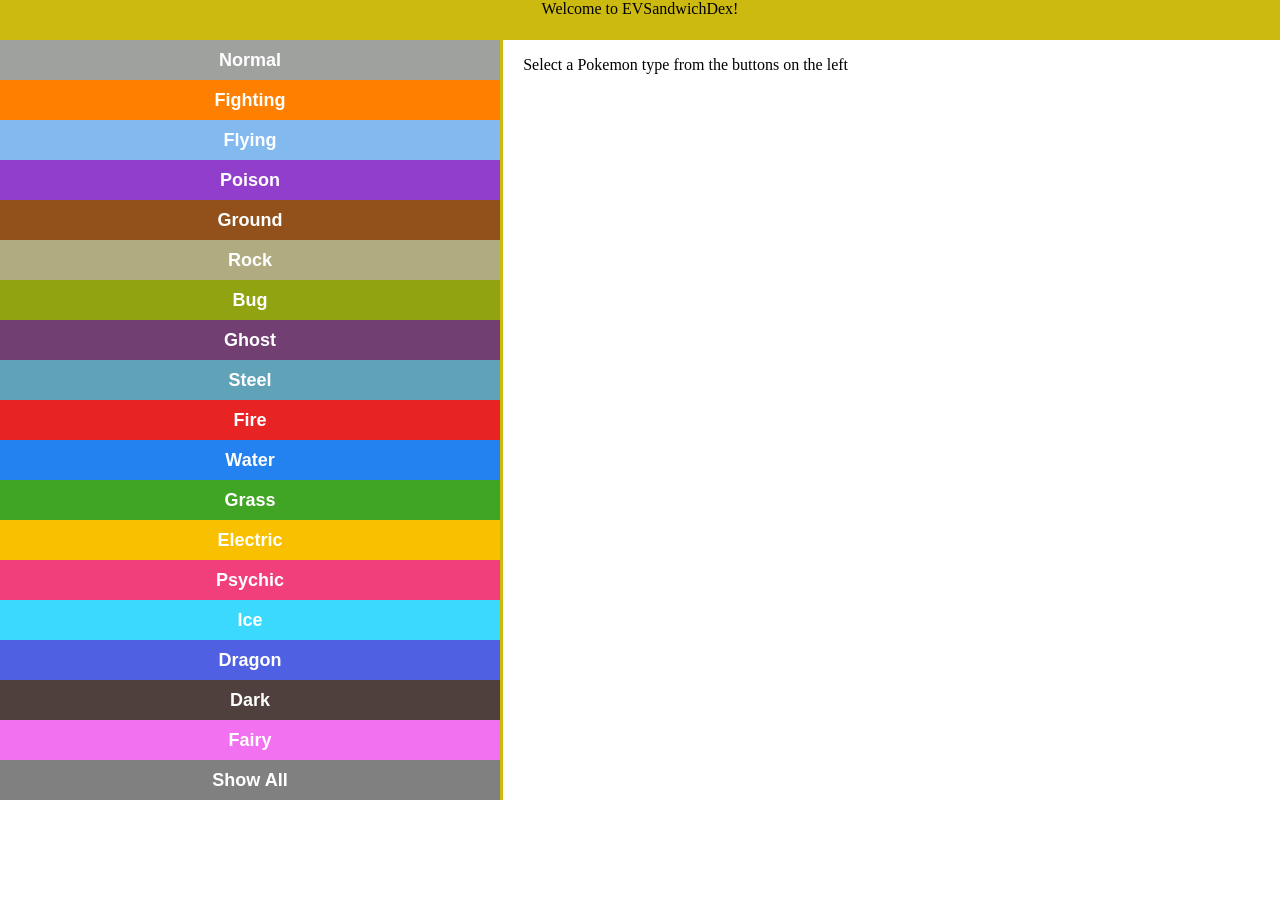
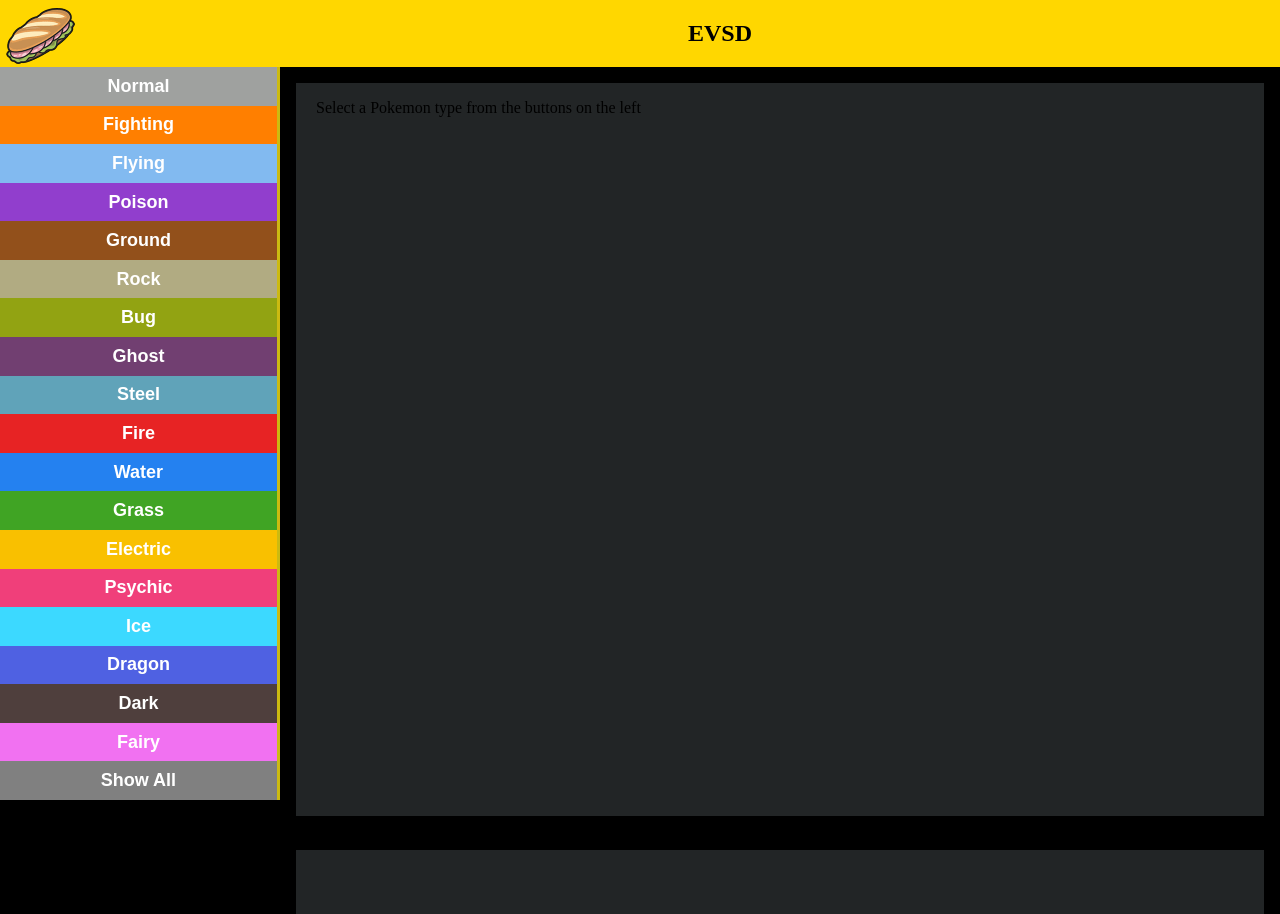
Before and after one commit to jeansystems/EVSandwichDex, a SvelteKit app: page / in a window 1280 px wide. Before the commit the page ends 800 px from the top, so only its background shows below. Built offline with nearby package versions, Linux system fonts and the light colour scheme.

Commit message:
CSS re-write

```diff
--- a/src/components/LeftSidebar.svelte
+++ b/src/components/LeftSidebar.svelte
@@ -42,17 +42,18 @@
 </div>
 <style>
     .left-container {
+        height: 100%;
         display: flex;
         flex-direction: row;
     }
     .left-sidebar {
+        width: 100%;
         display: flex;
         flex-direction: column;
         overflow-y: hidden;
     }
     .left-sidebar-buttons {
         flex-grow: 1;
-        width: 500px;
         display: block;
         box-shadow: none;
         border: 0px;
--- a/src/components/TopMenu.svelte
+++ /dev/null
@@ -1,15 +0,0 @@
-<div class="top-menu">
-    <div class="top-menu-logo">
-        Welcome to EVSandwichDex!
-    </div>
-</div>
-
-<style>
-.top-menu {
-    height: 5vh;
-    background-color: rgb(204, 186, 17);
-}
-.top-menu-logo {
-    text-align: center;
-}
-</style>
--- a/src/routes/+page.svelte
+++ b/src/routes/+page.svelte
@@ -1,23 +1,100 @@
 <script>
-    import TopMenu from '../components/TopMenu.svelte';
-    import LeftSidebar from '../components/LeftSidebar.svelte';
-    import RightContent from '../components/RightContent.svelte';
+
+    import { onMount } from 'svelte';
+
+    import Left from '../components/LeftSidebar.svelte';
+    import Right from '../components/RightContent.svelte';
+
+    import sandwich from "../public/sandwich.png";
+
+    export let topHeight;
+
+    export function getTopHeight(){
+        const top = document.getElementById('top');
+        topHeight = top.offsetHeight;
+        console.log('top bar height is ' + topHeight);
+    }
+    onMount(() => {
+        getTopHeight();
+    })
+
 </script>
 
-<TopMenu />
-<div class="container">
-    <LeftSidebar />
-    <RightContent />
+<div class="app" style="--topHeight: {topHeight}px;">
+    <div id="top" class="top">
+        <div class="top-logo">
+            <img src={sandwich} alt="sandwich" />
+        </div>
+        <div class="top-banner">
+            <h2>EVSD</h2>
+        </div>
+    </div>
+    <div class="content" >
+        <div class="left-content">
+            <Left />
+        </div>
+        <div class="right-content">
+            <div class="right-container">
+                <Right />
+            </div>>
+            <div class="right-footer"></div>
+        </div>
+    </div>
 </div>
-
 
 <style>
     :global(body) {
         margin: 0px;
         height: 100vh;
+        display: flex;
+        flex-direction: column;
+        background-color: #000000;
     }
-    .container {
+    .top {
+        background-color: gold;
+        position: fixed;
+        top: 0;
+        width: 100vw;
+        height: var(--topHeight);
         display: flex;
-        min-height: 95vh;
+    }
+    .top-logo {
+        display: flex;
+        align-items: center;
+    }
+    .top-logo img {
+        max-width: 50%;
+        height: auto;
+    }
+    .top-banner {
+        margin: auto;
+        padding: 0;
+    }
+    .content {
+        display: flex;
+        flex-direction: row;
+        margin-top: var(--topHeight);
+    }
+    .left-content {
+        position: fixed;
+        width: 17.5em;
+        height: calc(100vh - var(--topHeight));
+    }
+    .right-content {
+        margin-left: 17.5em;
+        flex: 1;
+        display: flex;
+        flex-direction: column;
+    }
+    .right-container {
+        min-height: calc(100vh - var(--topHeight));
+        background-color: #222526;
+        margin: 16px;
+    }
+    .right-footer {
+        height: 64px;
+        background-color: #222526;
+        margin-left: 16px;
+        margin-right: 16px;
     }
 </style>
```
Also changed, not shown: src/public/sandwich.png (added).
